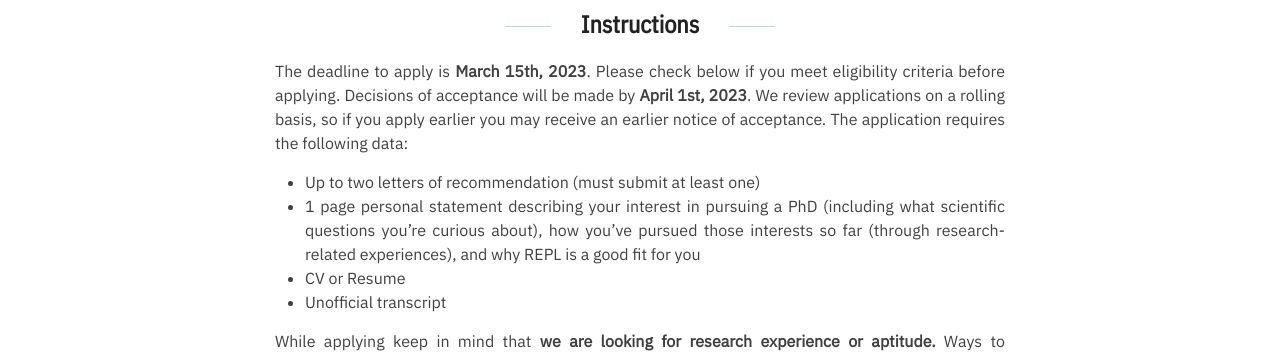
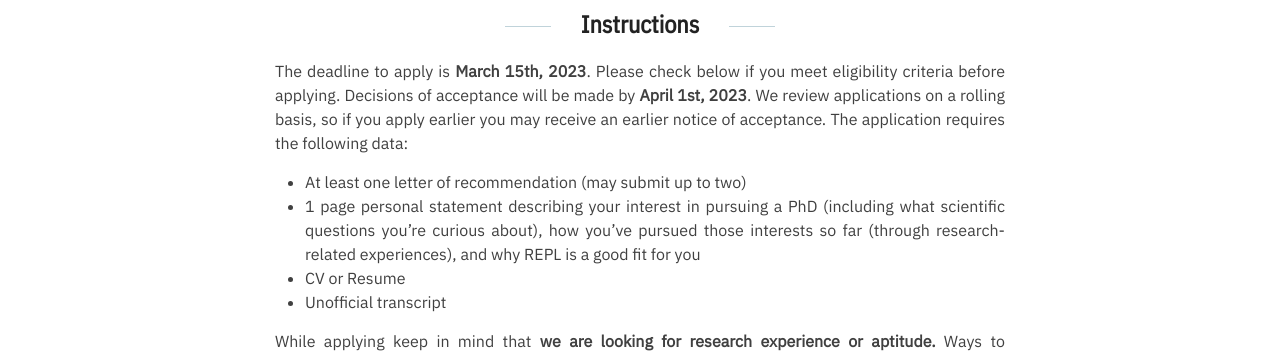
Before and after one commit to penn-repl/apply, a Jekyll site: the page built from _pages/apply.md, in a window 1280 px wide. Shown: the part 690-1047 px from the top of the page. Built offline with Jekyll 4.4.1, drawn with Linux system fonts in a browser that asks for light colours.

Commit message:
Update apply.md

```diff
--- a/_pages/apply.md
+++ b/_pages/apply.md
@@ -11,7 +11,7 @@ permalink: /apply/
 
 The deadline to apply is **March 15th, 2023**. Please check below if you meet eligibility criteria before applying. Decisions of acceptance will be made by **April 1st, 2023**. We review applications on a rolling basis, so if you apply earlier you may receive an earlier notice of acceptance. The application requires the following data:
 
-- Up to two letters of recommendation (must submit at least one)
+- At least one letter of recommendation (may submit up to two)
 - 1 page personal statement describing your interest in pursuing a PhD (including what scientific questions you're curious about), how you've pursued those interests so far (through research-related experiences), and why REPL is a good fit for you
 - CV or Resume
 - Unofficial transcript
```
